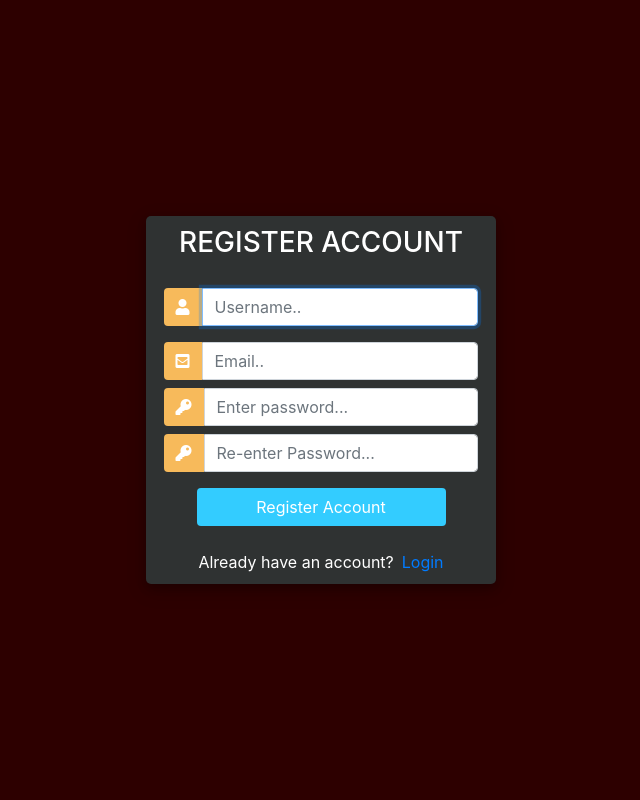
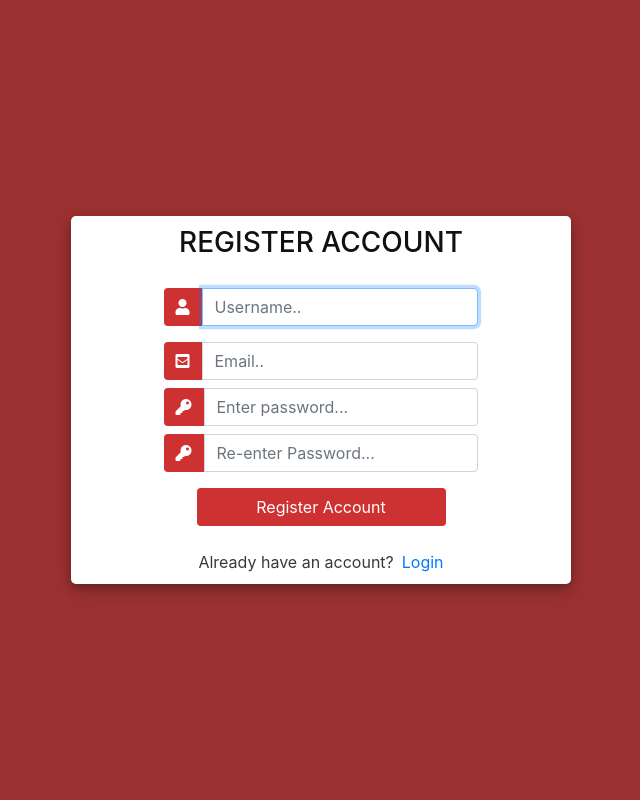
Before and after one commit to shefin99/codeblocks-new, a Django app: page /signup in a window 1280 px wide. Shown: the whole page, without its empty margins (319-959 px from the left). Run offline with Django 4.2, Linux system fonts and the light colour scheme; some libraries are stand-ins or nearby versions.

Commit message:
codeblocks project second commit

```diff
--- a/cbproject/cbapp/templates/cbapp/home.html
+++ b/cbproject/cbapp/templates/cbapp/home.html
@@ -53,7 +53,7 @@ Code Blocks
 
 <section>
     <div class="container" id="about">
-        <h2 class="text-center" style="margin-top:100px;"><strong>About Us</strong></h2>
+        <h2 class="text-center" style="margin-top:100px;"><strong>About Us</strong></h2><br><br>
     <div class="position-relative z-1 text-dark ">
         <card-skew class="overflow-hidden rounded-3 mb-3 mb-md-5">
       <div class="feature-card-mktg d-md-flex rounded-3  border position-relative flex-justify-between z-1 height-full flex-row" data-target="card-skew.bounding">
--- a/cbproject/cbapp/templates/cbapp/login.html
+++ b/cbproject/cbapp/templates/cbapp/login.html
@@ -70,8 +70,8 @@
 		}
 
 		#messages{
-			background-color: rgb(0, 0, 0);
-			color: #111;
+			background-color: rgb(189, 106, 106);
+			color: white;
 			padding: 10px;
 			margin-top: 10px;
 		}
--- a/cbproject/cbapp/templates/cbapp/signup.html
+++ b/cbproject/cbapp/templates/cbapp/signup.html
@@ -16,13 +16,13 @@
 			margin: 0;
 			padding: 0;
 			height: 100%;
-			background: #2d0000 !important;
+			background: rgb(156, 49, 49) !important;
 		}
 		.user_card {
-			width: 350px;
+			width: 500px;
 			margin-top: auto;
 			margin-bottom: auto;
-			background: #2f3232;
+			background: #fff;
 			position: relative;
 			display: flex;
 			justify-content: center;
@@ -40,11 +40,11 @@
 		}
 
 		#form-title{
-			color: #fff;
+			color: #111;
 		}
 		.login_btn {
 			width: 100%;
-			background: #33ccff !important;
+			background: #ce3131 !important;
 			color: white !important;
 		}
 		.login_btn:focus {
@@ -55,7 +55,7 @@
 			padding: 0 2rem;
 		}
 		.input-group-text {
-			background: #f7ba5b !important;
+			background: #ce3131 !important;
 			color: white !important;
 			border: 0 !important;
 			border-radius: 0.25rem 0 0 0.25rem !important;
@@ -115,7 +115,7 @@
                 {{form.errors}}
 
 				<div class="mt-4">
-					<div class="d-flex justify-content-center text-white links">
+					<div class="d-flex justify-content-center text-dark links">
 						Already have an account? <a href="{% url 'login' %}" class="ml-2">Login</a>
 					</div>
 				</div>
--- a/cbproject/cbapp/urls.py
+++ b/cbproject/cbapp/urls.py
@@ -3,10 +3,8 @@ from . import views
 
 urlpatterns=[
     path('',views.home,name='home'),
-
+    path('signup',views.signup,name='signup'),
     path('login',views.login_user,name='login'),
-    path('signup',views.signup,name='signup'),
-
-
+    path('logout',views.logout_user,name='logout'),
 
 ]
--- a/cbproject/cbapp/views.py
+++ b/cbproject/cbapp/views.py
@@ -1,7 +1,7 @@
 from django.shortcuts import render,redirect
 from . models import Domain
 from django.contrib import messages
-from django.contrib.auth import authenticate,login
+from django.contrib.auth import authenticate,login,logout
 from .forms import createUserForm
 # Create your views here.
 
@@ -10,7 +10,6 @@ def home(request):
     domain = Domain.objects.all()
     context={'domain':domain}
     return render(request,"cbapp/home.html",context)
-
 
 
 def signup(request):
@@ -23,6 +22,7 @@ def signup(request):
 
     context = {'form':form}
     return render(request,"cbapp/signup.html",context)
+
 
 def login_user(request):
     if request.method == 'POST':
@@ -40,3 +40,7 @@ def login_user(request):
             return redirect('login')
 
     return render(request,"cbapp/login.html")
+
+def logout_user(request):
+    logout(request)
+    return redirect('/')
```
Also changed, not shown: cbproject/templates/navbar.html (+15 -3 lines), cbproject/db.sqlite3.
